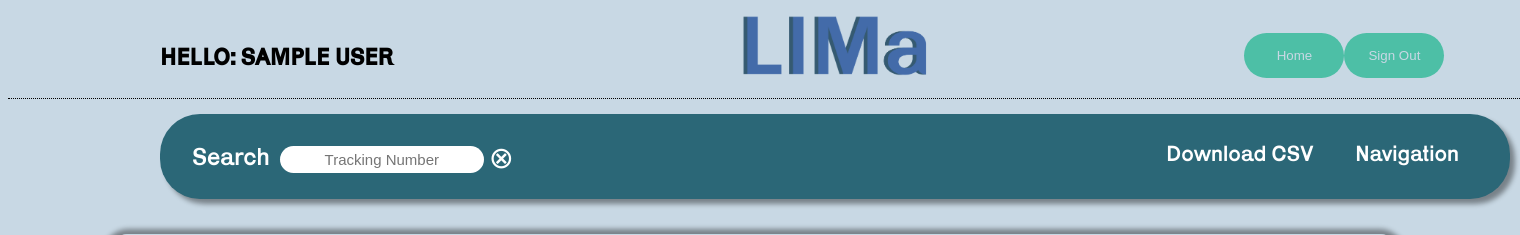
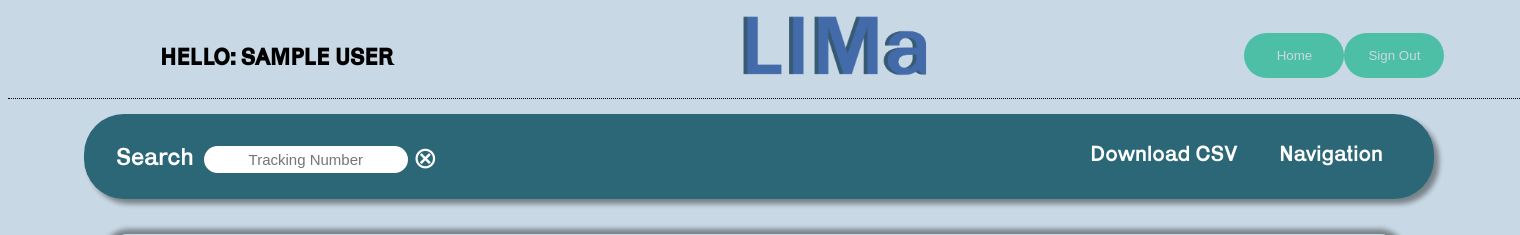
Before and after one commit to KyleSmartin98/LimaProduction, a Django app: page /Results/ in a window 1520 px wide. Shown: the top 235 px of the page. Run offline with Django 3.2, Linux system fonts and the light colour scheme; a user stored in the database is signed in; data comes from the database, SQL or seed files in the repository; tables that the repository leaves empty hold one stand-in row (values such as "Sample post"); parts of the project's set-up code (start-up, migrations or seed data) failed here and were passed over.

Commit message:
updated ui

```diff
--- a/FreeLims/static/FreeLims/Style.css
+++ b/FreeLims/static/FreeLims/Style.css
@@ -1103,7 +1103,7 @@ th{
     align: center;
     width: 1350px;
     min-width: 75%;
-    margin-left: 10%;
+    margin-left: 5%;
     margin-top: 15px;
     min-height: 85px;
     height: auto;
```
